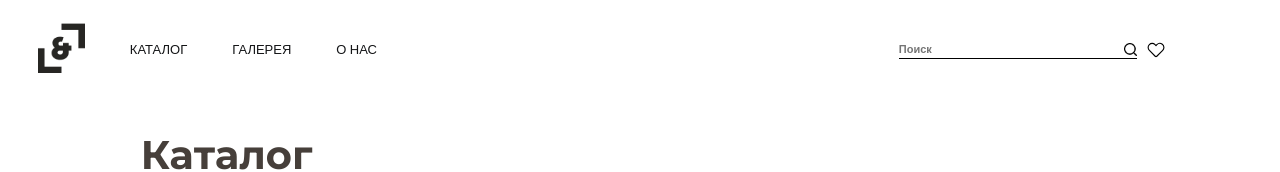
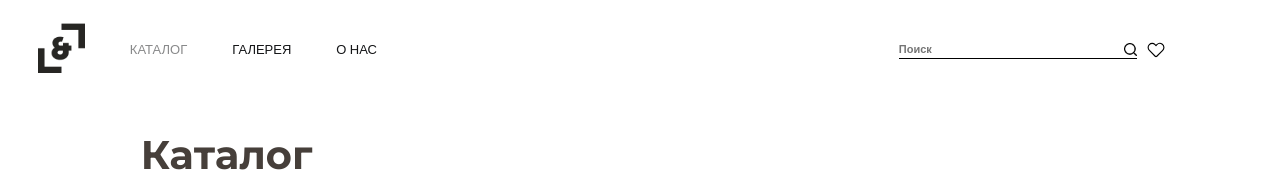
Before and after one commit to LexaMart/Lite_and_Light, a React (Create React App) app: page /catalog in a window 1280 px wide. Shown: the top 172 px of the page. Built offline with nearby package versions, Linux system fonts and the light colour scheme.

Commit message:
add link active styles

```diff
--- a/src/components/header/index.js
+++ b/src/components/header/index.js
@@ -5,19 +5,37 @@ import logo from "../../assets/images/logo.png";
 import "./index.css";
 
 export const Header = ({ ...props }) => {
+  const [isFavoritesActive, setIsFavoritesActive] = useState(false);
   return (
     <header className="header">
       <div className="header-menu">
         <NavLink to="/" className="header-logo">
           <img className="header-logo-img" src={logo}></img>
         </NavLink>
-        <NavLink to="/catalog" className="header-link">
+        <NavLink
+          to="/catalog"
+          className={({ isActive }) =>
+            isActive ? "active-link header-link" : "header-link"
+          }
+        >
           Каталог
         </NavLink>
-        <NavLink to="/galery" href="#" className="header-link">
+        <NavLink
+          to="/galery"
+          href="#"
+          className={({ isActive }) =>
+            isActive ? "active-link header-link" : "header-link"
+          }
+        >
           Галерея
         </NavLink>
-        <NavLink to="/about" href="#" className="header-link">
+        <NavLink
+          to="/about"
+          href="#"
+          className={({ isActive }) =>
+            isActive ? "active-link header-link" : "header-link"
+          }
+        >
           О нас
         </NavLink>
       </div>
@@ -26,8 +44,20 @@ export const Header = ({ ...props }) => {
           <Search />
         </div>
         <div className="header-like">
-          <NavLink to="/favorites" className="header-like-btn">
-            <svg viewBox="0 0 32 32" xmlns="http://www.w3.org/2000/svg">
+          <NavLink
+            to="/favorites"
+            className={({ isActive }) => {
+              isActive
+                ? setIsFavoritesActive(true)
+                : setIsFavoritesActive(false);
+              return "header-like-btn";
+            }}
+          >
+            <svg
+              className={isFavoritesActive ? "active-link-favorites" : ""}
+              viewBox="0 0 32 32"
+              xmlns="http://www.w3.org/2000/svg"
+            >
               <defs></defs>
               <title />
               <g data-name="Layer 54" id="Layer_54">
--- a/src/index.css
+++ b/src/index.css
@@ -11,6 +11,7 @@ code {
   font-family: source-code-pro, Menlo, Monaco, Consolas, "Courier New",
     monospace;
 }
+
 :root {
   --font1: "Poppins", sans-serif;
   --font2: "Montserrat", sans-serif;
@@ -20,25 +21,31 @@ p {
   padding: 0;
   margin: 0;
 }
+
 a {
   text-decoration: none;
   color: #000;
 }
+
 a:hover {
   cursor: pointer;
 }
+
 button {
   background-color: #fff;
   border: none;
   margin: 0;
   padding: 0;
 }
+
 button:hover {
   cursor: pointer;
 }
+
 button:focus {
   outline: none;
 }
+
 /* Firefox */
 * {
   scrollbar-width: thin;
@@ -50,6 +57,7 @@ button:focus {
   width: 3px;
   width: 3px;
 }
+
 *::-webkit-scrollbar-track {
   border-radius: 2px;
   background-color: #2e3030;
@@ -75,68 +83,90 @@ button:focus {
 *::-webkit-scrollbar-thumb:active {
   background-color: #ffffff;
 }
+
 .catalog-table {
   display: grid;
   grid-template-columns: repeat(4, 1fr);
   gap: 20px;
   justify-items: center;
 }
+
 .wraper {
   min-height: calc(100vh - 650px);
 }
+
+.active-link {
+  opacity: 0.5;
+}
+
+.active-link-favorites {
+  fill: #ed3a3f !important ;
+}
+
 @media (max-width: 1460px) {
   .wraper {
     min-height: calc(100vh - 550px);
   }
+
   .catalog-table {
     gap: 40px;
   }
 }
+
 @media (max-width: 1100px) {
   .catalog-table {
     gap: 35px;
   }
+
   .wraper {
     min-height: calc(100vh - 520px);
   }
 }
+
 @media (max-width: 1080px) {
   .wraper {
     min-height: calc(100vh - 450px);
   }
 }
+
 @media (max-width: 960px) {
   .catalog-table {
     grid-template-columns: repeat(3, 1fr);
     gap: 30px;
   }
 }
+
 @media (max-width: 910px) {
   .wraper {
     min-height: calc(100vh - 380px);
   }
 }
+
 @media (max-width: 720px) {
   .catalog-table {
     gap: 20px;
   }
 }
+
 @media (max-width: 700px) {
   .wraper {
     min-height: calc(100vh - 320px);
   }
 }
+
 @media (max-width: 590px) {
   .wraper {
     min-height: calc(100vh - 260px);
   }
 }
+
 @media (max-width: 550px) {
   .catalog-table {
     grid-template-columns: repeat(2, 1fr);
     gap: 18px;
   }
 }
+
 @media (max-width: 430px) {
   .wraper {
     min-height: calc(100vh - 240px);
```
